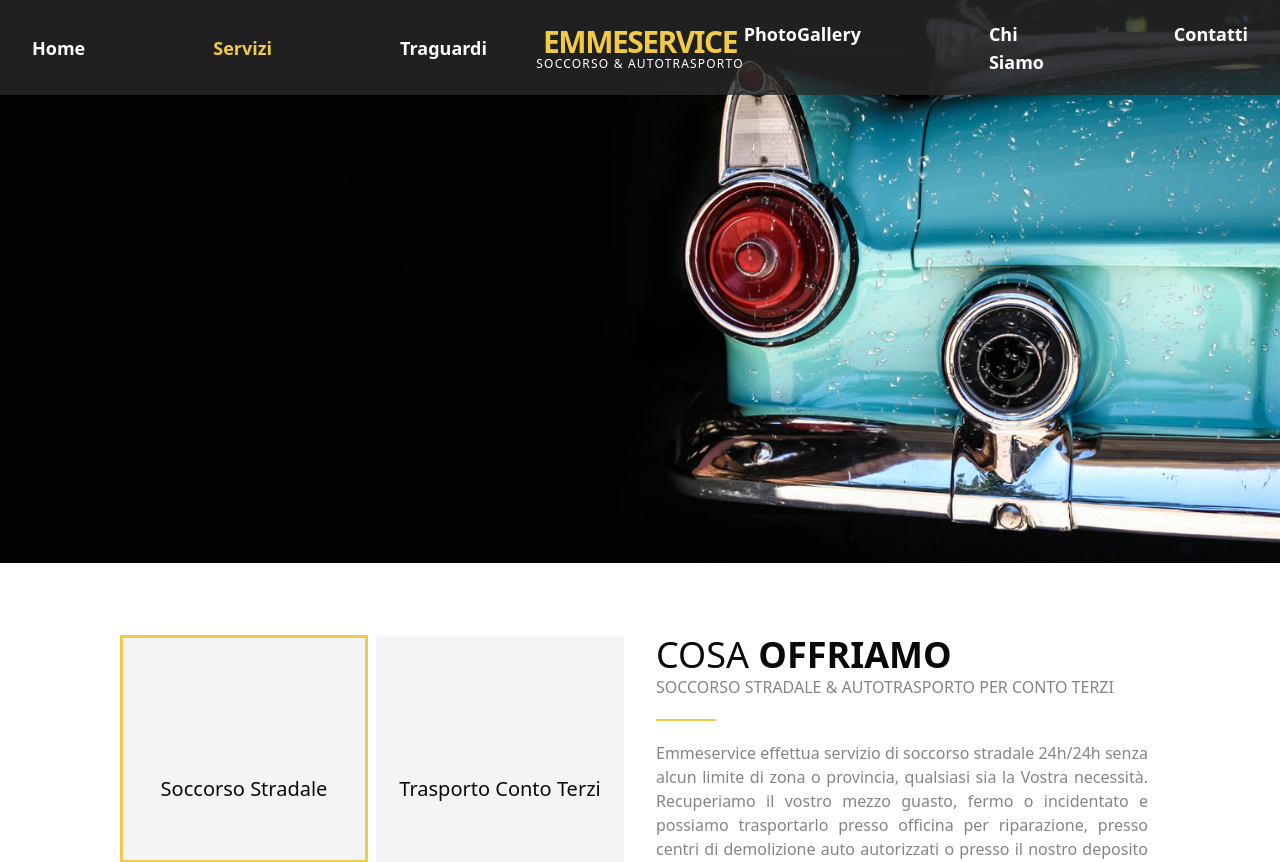
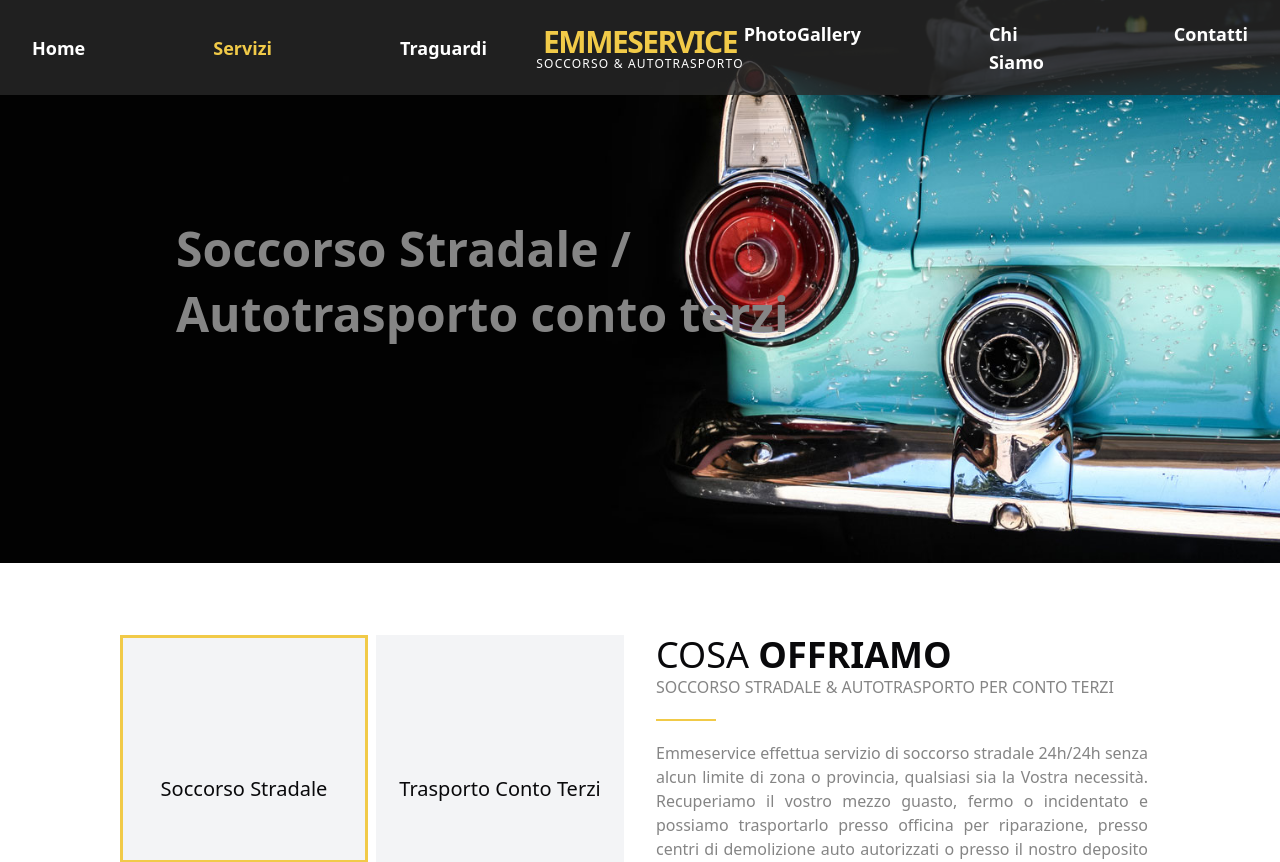
Before and after one commit to zoryon/emmeservicesrl, a Next.js app: page / in a window 1280 px wide. Shown: the top 862 px of the page. Built offline with nearby package versions, Linux system fonts and the light colour scheme; a web font is replaced by a local one.

Commit message:
added title in hero carousel

```diff
--- a/package.json
+++ b/package.json
@@ -28,6 +28,7 @@
     "@types/react-dom": "^19",
     "tailwindcss": "^4",
     "tw-animate-css": "^1.3.5",
-    "typescript": "^5"
+    "typescript": "^5",
+    "vercel": "^44.5.2"
   }
 }
--- a/src/components/HeroCarousel.tsx
+++ b/src/components/HeroCarousel.tsx
@@ -2,6 +2,7 @@
 
 import { cn } from "@/lib/utils";
 import { useEffect, useState } from "react";
+import { motion, AnimatePresence } from "framer-motion";
 
 type CarouselProps = {
     width: string;
@@ -12,31 +13,47 @@ type CarouselProps = {
     intervalMs: number;
 };
 
-const HeroCarousel = ({ width, height, minWidth, minHeight, slides, intervalMs }: CarouselProps) => {
+const HeroCarousel = ({
+    width,
+    height,
+    minWidth,
+    minHeight,
+    slides,
+    intervalMs,
+}: CarouselProps) => {
     const [currentSlide, setCurrentSlide] = useState<number>(0);
 
-    // Automatically change slide after passed seconds
     useEffect(() => {
         const interval = setInterval(() => {
             setCurrentSlide((prev) => (prev + 1) % slides);
         }, intervalMs);
         return () => clearInterval(interval);
-    }, [slides]);
+    }, []);
+
+    const fadeSlideVariant = {
+        initial: { opacity: 0, y: 30 },
+        animate: { opacity: 1, y: 0 },
+        exit: { opacity: 0, y: -30 },
+    };
 
     return (
-        <div id="home" className={cn(
-            "w-screen min-h-[500px] h-[44vw] relative overflow-hidden",
-            width,
-            height,
-            minWidth ?? minWidth,
-            minHeight ?? minHeight,
-        )}>
+        <div
+            id="home"
+            className={cn(
+                "w-screen min-h-[500px] h-[44vw] relative overflow-hidden",
+                width,
+                height,
+                minWidth ?? minWidth,
+                minHeight ?? minHeight
+            )}
+        >
+            {/* Slides */}
             {[...Array(slides)].map((_, i) => (
                 <div
                     key={i}
                     className={cn(
                         "absolute inset-0 transition-opacity duration-1000 ease-in-out",
-                        i === currentSlide ? "opacity-100 z-10" : "opacity-30 z-0"
+                        i === currentSlide ? "opacity-100 z-10" : "opacity-0 z-0"
                     )}
                 >
                     <div
@@ -48,8 +65,48 @@ const HeroCarousel = ({ width, height, minWidth, minHeight, slides, intervalMs }
                 </div>
             ))}
 
+            {/* Text content */}
+            <div className="absolute z-20 top-1/2 left-8 md:left-44 -translate-y-1/2 text-background">
+                <AnimatePresence mode="wait">
+                    {currentSlide % 2 === 0 ? (
+                        <motion.div
+                            key="text-even"
+                            variants={fadeSlideVariant}
+                            initial="initial"
+                            animate="animate"
+                            exit="exit"
+                            transition={{ duration: 0.8, ease: "easeInOut" }}
+                            className="space-y-2"
+                        >
+                            <p className="text-3xl md:text-[3rem] font-semibold">
+                                Soccorso Stradale /
+                            </p>
+                            <p className="text-3xl md:text-[3rem] font-semibold">
+                                Autotrasporto conto terzi
+                            </p>
+                        </motion.div>
+                    ) : (
+                        <motion.div
+                            key="text-odd"
+                            variants={fadeSlideVariant}
+                            initial="initial"
+                            animate="animate"
+                            exit="exit"
+                            transition={{ duration: 0.8, ease: "easeInOut" }}
+                            className="space-y-2"
+                        >
+                            <p className="text-3xl md:text-[3rem] font-semibold">
+                                Deposito vetture,
+                            </p>
+                            <p className="text-3xl md:text-[3rem] font-semibold">
+                                furgoni & camper
+                            </p>
+                        </motion.div>
+                    )}
+                </AnimatePresence>
+            </div>
         </div>
     );
-}
+};
 
 export default HeroCarousel;
--- a/src/components/sections/ContactsSection.tsx
+++ b/src/components/sections/ContactsSection.tsx
@@ -13,7 +13,7 @@ const ContactsSection = () => {
 
             <div className="flex flex-col lg:flex-row gap-10">
                 {/* Contact Info - Modern Card */}
-                <div className="lg:w-1/2 bg-white rounded-2xl p-6 md:p-8 shadow-[0_10px_40px_-15px_rgba(0,0,0,0.1)] border border-gray-100">
+                <div className="lg:w-1/2 bg-white rounded-sm p-6 md:p-8 shadow-[0_10px_40px_-15px_rgba(0,0,0,0.1)] border border-gray-100">
                     <div className="space-y-5 text-gray-700">
                         <div className="mb-4">
                             <p className="text-xl font-bold text-gray-900">Emmeservice srl</p>
@@ -64,7 +64,7 @@ const ContactsSection = () => {
                 </div>
 
                 {/* Map - Modern Styling */}
-                <div className="lg:w-1/2 h-[350px] sm:h-[500px] rounded-2xl overflow-hidden border border-gray-200 shadow-[0_10px_40px_-15px_rgba(0,0,0,0.1)]">
+                <div className="lg:w-1/2 h-[350px] sm:h-[500px] rounded-sm overflow-hidden border border-gray-200 shadow-[0_10px_40px_-15px_rgba(0,0,0,0.1)]">
                     <iframe
                         title="Emmeservice Location"
                         src="https://www.google.com/maps/embed?pb=!1m18!1m12!1m3!1d2883.682705271956!2d11.22859271549851!3d43.7969967791176!2m3!1f0!2f0!3f0!3m2!1i1024!2i768!4f13.1!3m3!1m2!1s0x132a5400288c2b37%3A0xcbbdbb78b012f306!2sVia%20della%20Casella%2C%20134%2C%2050142%20Firenze%20FI%2C%20Italy!5e0!3m2!1sen!2sit!4v1690022000000!5m2!1sen!2sit"
--- a/src/constants/services.constants.ts
+++ b/src/constants/services.constants.ts
@@ -14,7 +14,7 @@ export const SERVICES: Service[] = [
     {
         name: "Deposito custodito veicoli",
         icon: "fa-solid fa-warehouse",
-        description: "Inoltre, presso il nostro deposito provvisto di sistemi di sicurezza, è possibile gestire la sosta di vetture/furgoni/camper/ecc. per breve o per lungo tempo, a pagamento."
+        description: "Presso il nostro deposito provvisto di sistemi di sicurezza, è possibile gestire la sosta di vetture/furgoni/camper/ecc. per breve o per lungo tempo, a pagamento."
     },
     {
         name: "",
```
Also changed, not shown: 2 other files (tests, documents, lock files or other folders).
